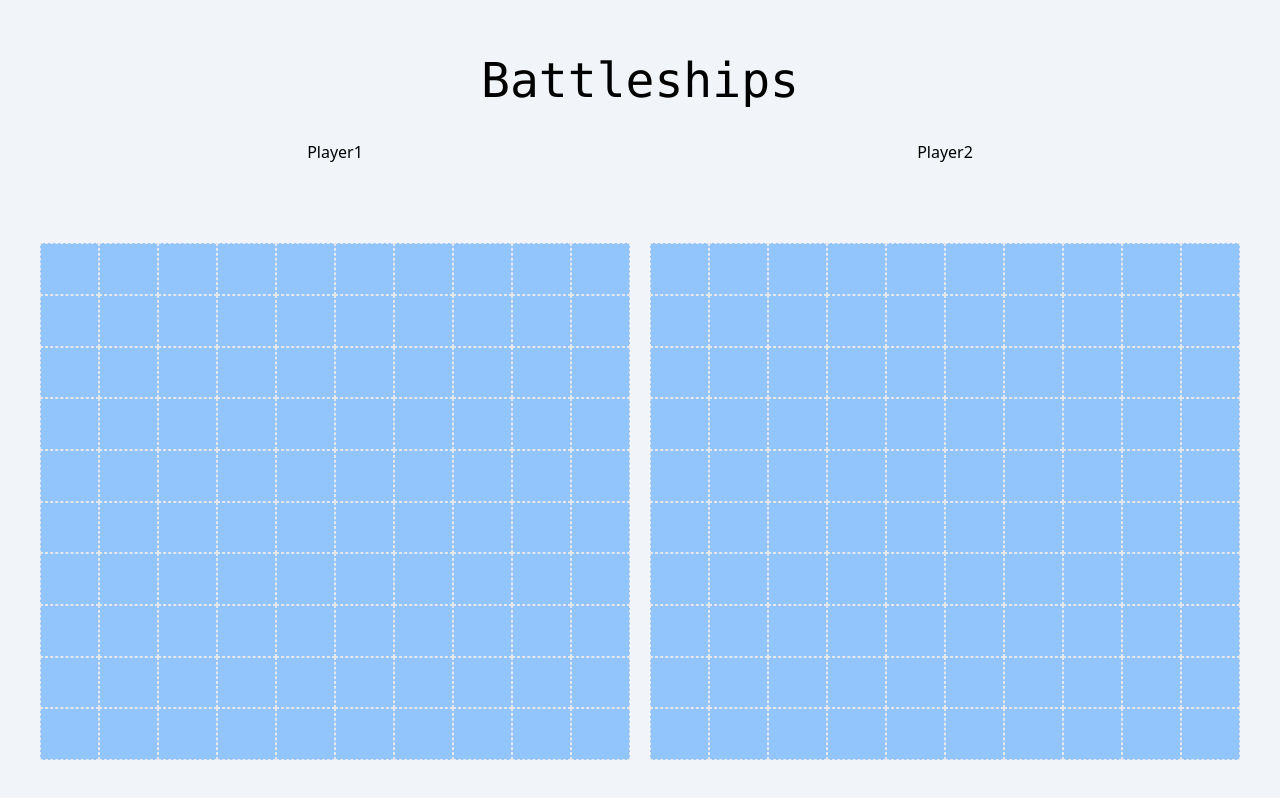
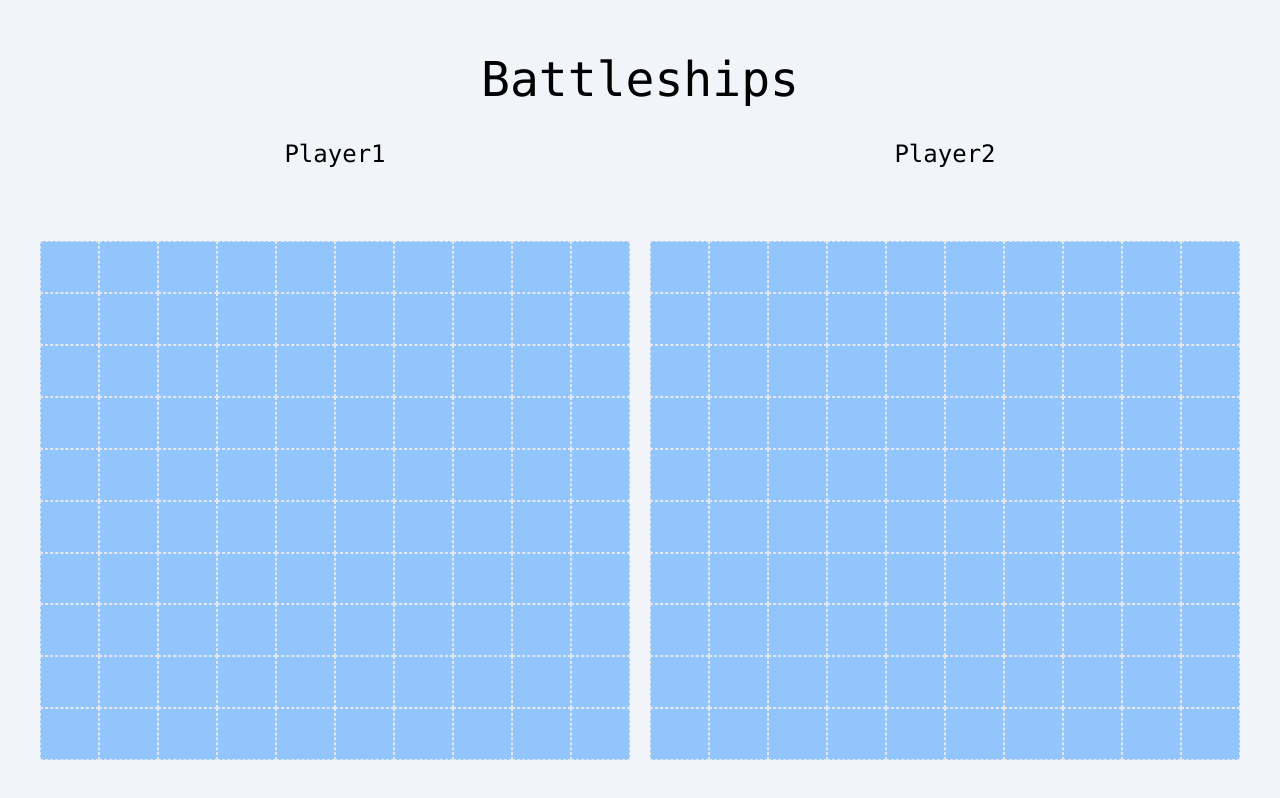
Before and after one commit to Sudoism/battleships, a website built with webpack: page src/index.html in a window 1280 px wide. Built offline with nearby package versions, Linux system fonts and the light colour scheme.

Commit message:
global font

```diff
--- a/src/index.html
+++ b/src/index.html
@@ -6,16 +6,16 @@
     <meta name="viewport" content="width=device-width, initial-scale=1.0">
     <title>Document</title>
 </head>
-<body class="bg-slate-100">
+<body class="bg-slate-100 font-mono">
     <div id="container" class="grid grid-cols-2 gap-5 grid-rows-[1fr_8fr] h-screen w-screen p-10">
-        <div class="col-span-2 place-self-center text-5xl font-mono my-4">Battleships</div>
+        <div class="col-span-2 place-self-center text-5xl my-2">Battleships</div>
         <div class="grid grid-rows-[1fr_5fr]">
-            <div class="text-center">Player1</div>
+            <div class="text-center text-2xl">Player1</div>
             <div id="player1" class="grid grid-cols-10 grid-rows-auto bg-blue-300">
             </div>
         </div>
         <div class="grid grid-rows-[1fr_5fr]">
-            <div class="text-center">Player2</div>
+            <div class="text-center text-2xl">Player2</div>
             <div id="player2" class="grid grid-cols-10 grid-rows-auto bg-blue-300">
             </div>
         </div>
```
